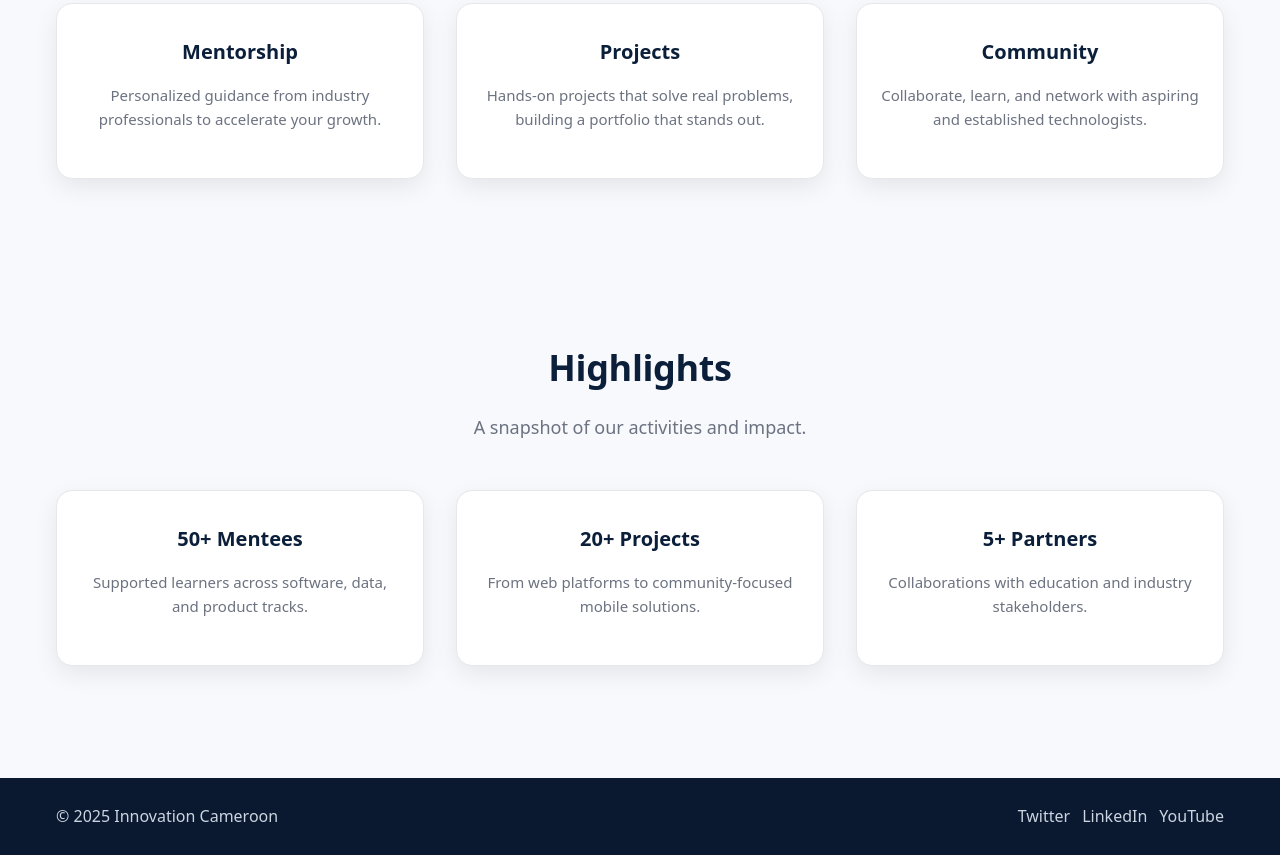
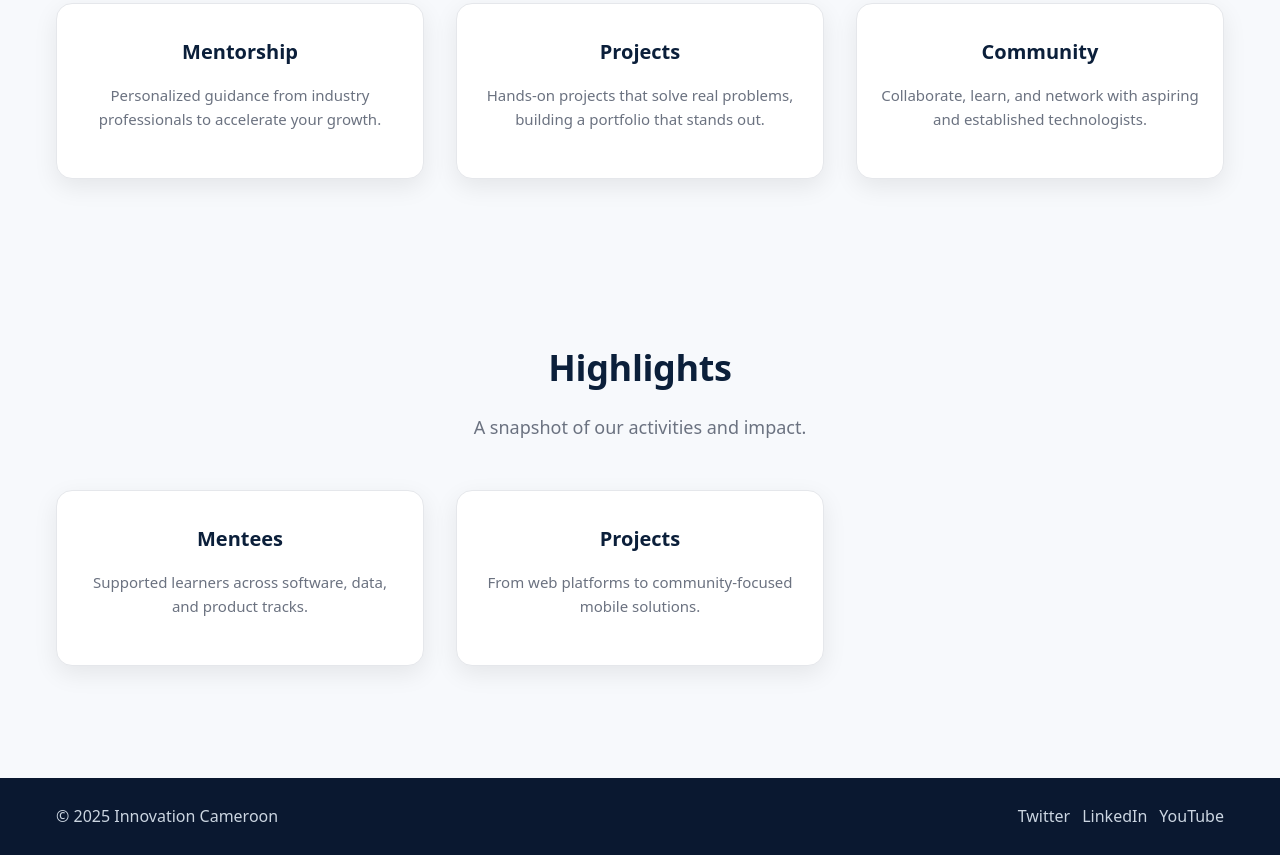
Before and after one commit to brandontanyu/innovation-cameroon-website, a plain HTML site: page index.html in a window 1280 px wide. Shown: the part 1353-2208 px from the top of the page. Drawn offline with Linux system fonts and the light colour scheme.

Commit message:
Removed figures from project highlight in Index page

```diff
--- a/index.html
+++ b/index.html
@@ -93,16 +93,12 @@
         <p class="section-desc">A snapshot of our activities and impact.</p>
         <div class="cards">
           <div class="card">
-            <h3>50+ Mentees</h3>
+            <h3>Mentees</h3>
             <p class="muted">Supported learners across software, data, and product tracks.</p>
           </div>
           <div class="card">
-            <h3>20+ Projects</h3>
+            <h3>Projects</h3>
             <p class="muted">From web platforms to community-focused mobile solutions.</p>
-          </div>
-          <div class="card">
-            <h3>5+ Partners</h3>
-            <p class="muted">Collaborations with education and industry stakeholders.</p>
           </div>
         </div>
       </div>
```
